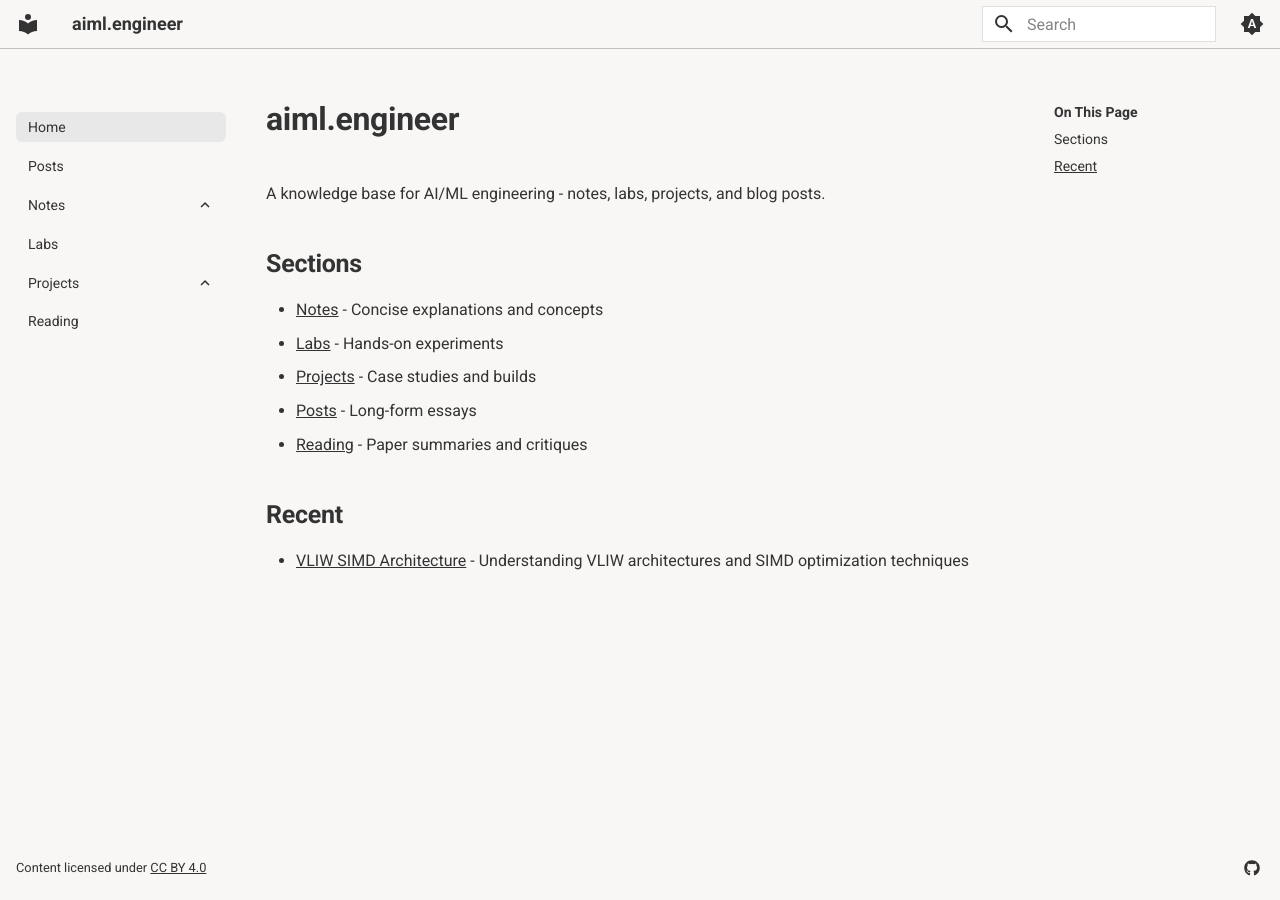
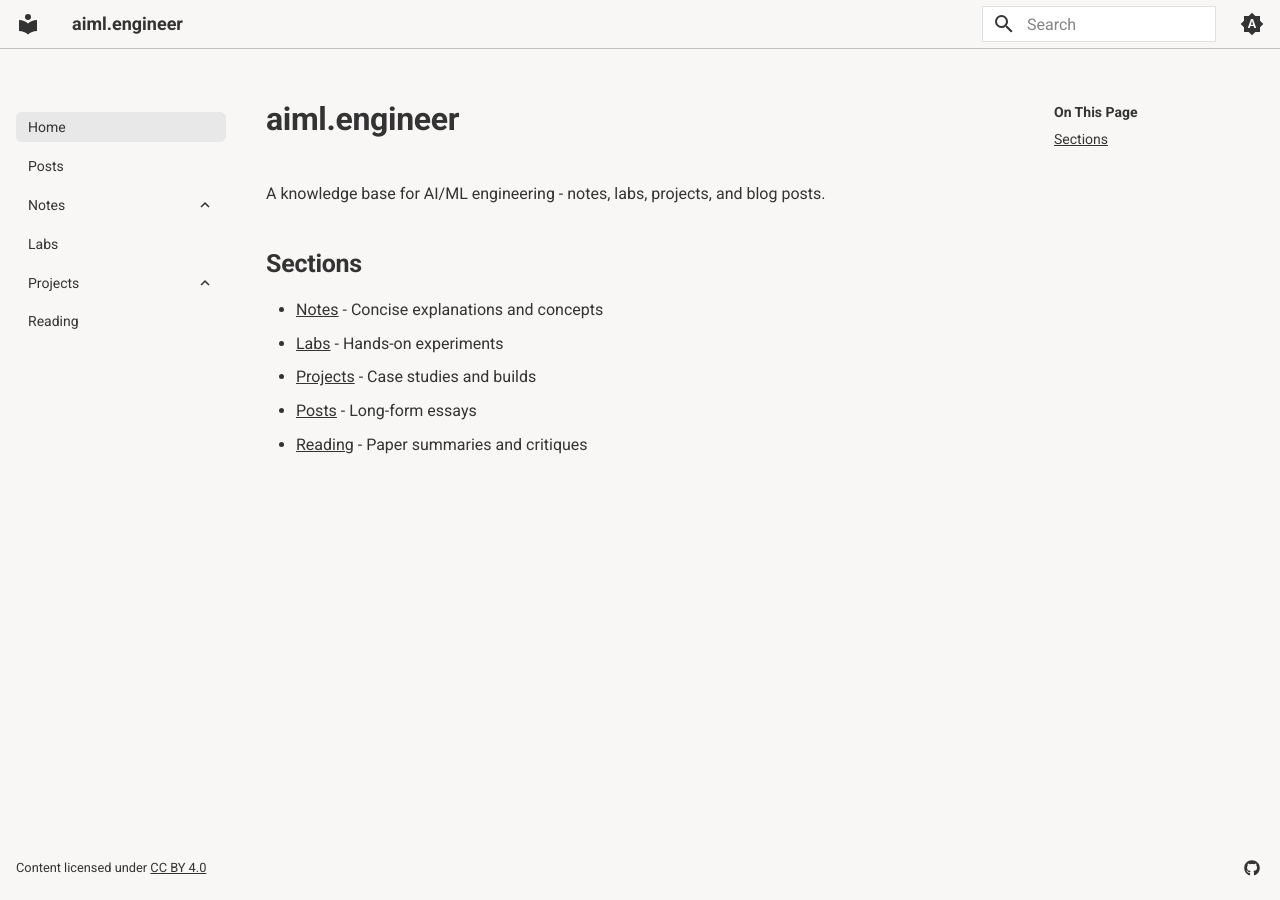
Before and after one commit to anurag4DSB/aiml-engineer, an MkDocs documentation site: the page built from content/index.md, in a window 1280 px wide. Built offline with MkDocs 1.6.1 and Material for MkDocs 9.7.7, drawn with Linux system fonts in a browser that asks for light colours.

Commit message:
chore: remove static Recent section from home page
The Recent section required manual maintenance. Removed until
a dynamic solution is implemented.

Co-Authored-By: Claude Opus 4.5 <noreply@anthropic.com>

```diff
--- a/content/index.md
+++ b/content/index.md
@@ -9,7 +9,3 @@ A knowledge base for AI/ML engineering - notes, labs, projects, and blog posts.
 - [Projects](projects/index.md) - Case studies and builds
 - [Posts](posts/index.md) - Long-form essays
 - [Reading](reading/index.md) - Paper summaries and critiques
-
-## Recent
-
-- [VLIW SIMD Architecture](notes/vliw-simd/index.md) - Understanding VLIW architectures and SIMD optimization techniques
```
